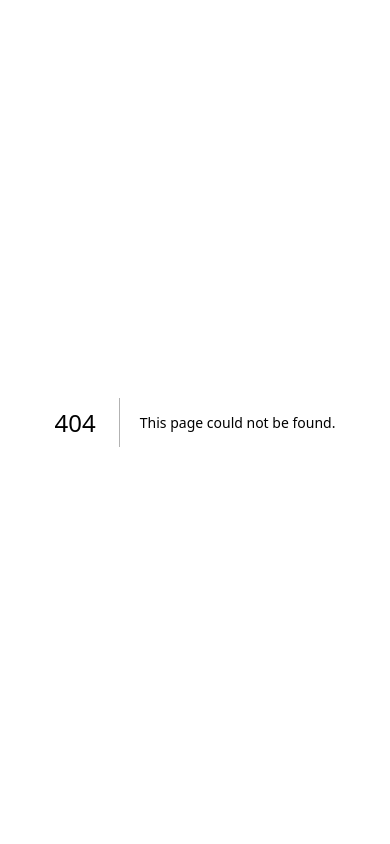
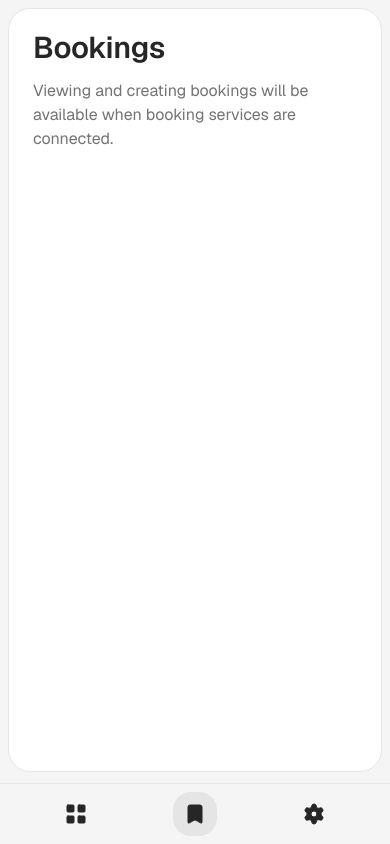
Before and after one commit to CEDT-Personal-PrameKung/iot-final-project, a Next.js app in the folder frontend/: page /bookings in a window 390 px wide. Before the commit this address had no page. Built offline with nearby package versions, Linux system fonts and the light colour scheme.

Commit message:
feat(frontend): add responsive navigation
- Add parking, bookings, and settings placeholder pages
- Provide a mobile bottom bar and desktop sidebar
- Redirect the root and test routes to the parking page

```diff
--- /dev/null
+++ b/frontend/src/app/bookings/page.tsx
@@ -0,0 +1,12 @@
+import { AppShell } from "@/components/shared/app-shell";
+
+export default function BookingsPage() {
+  return (
+    <AppShell activePath="/bookings">
+      <h1 className="type-heading-2">Bookings</h1>
+      <p className="type-paragraph mt-4 text-muted-foreground">
+        Viewing and creating bookings will be available when booking services are connected.
+      </p>
+    </AppShell>
+  );
+}
--- /dev/null
+++ b/frontend/src/app/home/page.tsx
@@ -0,0 +1,12 @@
+import { AppShell } from "@/components/shared/app-shell";
+
+export default function HomePage() {
+  return (
+    <AppShell activePath="/home">
+      <h1 className="type-heading-2">Parking spots</h1>
+      <p className="type-paragraph mt-4 text-muted-foreground">
+        Real-time parking availability is not connected yet.
+      </p>
+    </AppShell>
+  );
+}
--- a/frontend/src/app/page.tsx
+++ b/frontend/src/app/page.tsx
@@ -1,69 +1,5 @@
-import Image from "next/image";
+import { redirect } from "next/navigation";
 
-export default function Home() {
-  return (
-    <div className="flex flex-col flex-1 items-center justify-center bg-zinc-50 font-sans dark:bg-black">
-      <main className="flex flex-1 w-full max-w-3xl flex-col items-center justify-between py-32 px-16 bg-white dark:bg-black sm:items-start">
-        <Image
-          className="dark:invert h-5 w-[100px]"
-          src="/next.svg"
-          alt="Next.js logo"
-          width={100}
-          height={20}
-          priority
-        />
-        <div className="flex flex-col items-center gap-6 text-center sm:items-start sm:text-left">
-          <h1 className="max-w-xs text-3xl font-semibold leading-10 tracking-tight text-black dark:text-zinc-50">
-            To get started, edit the{" "}
-            <code className="rounded bg-black/[.06] px-1.5 py-0.5 font-mono text-[0.9em] dark:bg-white/[.08]">
-              page.tsx
-            </code>{" "}
-            file.
-          </h1>
-          <p className="max-w-md text-lg leading-8 text-zinc-600 dark:text-zinc-400">
-            Looking for a starting point or more instructions? Head over to{" "}
-            <a
-              href="https://vercel.com/templates?framework=next.js&utm_source=create-next-app&utm_medium=appdir-template-tw&utm_campaign=create-next-app"
-              className="font-medium text-zinc-950 dark:text-zinc-50"
-            >
-              Templates
-            </a>{" "}
-            or the{" "}
-            <a
-              href="https://nextjs.org/learn?utm_source=create-next-app&utm_medium=appdir-template-tw&utm_campaign=create-next-app"
-              className="font-medium text-zinc-950 dark:text-zinc-50"
-            >
-              Learning
-            </a>{" "}
-            center.
-          </p>
-        </div>
-        <div className="flex flex-col gap-4 text-base font-medium sm:flex-row">
-          <a
-            className="flex h-12 w-full items-center justify-center gap-2 rounded-full bg-foreground px-5 text-background transition-colors hover:bg-[#383838] dark:hover:bg-[#ccc] md:w-[158px]"
-            href="https://vercel.com/new?utm_source=create-next-app&utm_medium=appdir-template-tw&utm_campaign=create-next-app"
-            target="_blank"
-            rel="noopener noreferrer"
-          >
-            <Image
-              className="dark:invert h-[14px] w-4"
-              src="/vercel.svg"
-              alt="Vercel logomark"
-              width={16}
-              height={14}
-            />
-            Deploy Now
-          </a>
-          <a
-            className="flex h-12 w-full items-center justify-center rounded-full border border-solid border-black/[.08] px-5 transition-colors hover:border-transparent hover:bg-black/[.04] dark:border-white/[.145] dark:hover:bg-[#1a1a1a] md:w-[158px]"
-            href="https://nextjs.org/docs?utm_source=create-next-app&utm_medium=appdir-template-tw&utm_campaign=create-next-app"
-            target="_blank"
-            rel="noopener noreferrer"
-          >
-            Documentation
-          </a>
-        </div>
-      </main>
-    </div>
-  );
+export default function IndexPage() {
+  redirect("/home");
 }
--- /dev/null
+++ b/frontend/src/app/settings/page.tsx
@@ -0,0 +1,10 @@
+import { AppShell } from "@/components/shared/app-shell";
+
+export default function SettingsPage() {
+  return (
+    <AppShell activePath="/settings">
+      <h1 className="type-heading-2">Settings</h1>
+      <p className="type-paragraph mt-4 text-muted-foreground">Settings will be available in the future.</p>
+    </AppShell>
+  );
+}
--- /dev/null
+++ b/frontend/src/app/test/page.tsx
@@ -0,0 +1,5 @@
+import { redirect } from "next/navigation";
+
+export default function TestPage() {
+  redirect("/home");
+}
--- /dev/null
+++ b/frontend/src/components/shared/app-shell.tsx
@@ -0,0 +1,46 @@
+import { Bookmark, LayoutGrid, Settings, Triangle } from "lucide-react";
+import Link from "next/link";
+
+import { cn } from "@/lib/utils";
+
+const navigationItems = [
+  { label: "Parking", href: "/home", icon: LayoutGrid },
+  { label: "Bookings", href: "/bookings", icon: Bookmark },
+  { label: "Settings", href: "/settings", icon: Settings },
+] as const;
+
+type AppShellProps = {
+  activePath: (typeof navigationItems)[number]["href"];
+  children: React.ReactNode;
+};
+
+export function AppShell({ activePath, children }: AppShellProps) {
+  return (
+    <div className="flex min-h-screen gap-2 bg-[#f5f5f5] p-2 pb-[calc(4.5rem+env(safe-area-inset-bottom))] text-neutral-800 md:pb-2">
+      <aside className="fixed inset-x-0 bottom-0 z-10 flex justify-center border-t border-[#e5e5e5] bg-[#f5f5f5] px-4 pt-2 pb-[calc(0.5rem+env(safe-area-inset-bottom))] md:static md:w-[76px] md:shrink-0 md:flex-col md:items-center md:gap-4 md:border-0 md:p-0 md:py-4">
+        <div className="hidden size-11 items-center justify-center md:flex" aria-label="Application">
+          <Triangle className="size-6 fill-current" strokeWidth={2} aria-hidden="true" />
+        </div>
+        <nav aria-label="Main navigation" className="flex w-full max-w-sm items-center justify-around md:w-auto md:max-w-none md:flex-1 md:flex-col md:justify-center md:gap-4">
+          {navigationItems.map(({ label, href, icon: Icon }) => (
+            <Link
+              key={href}
+              href={href}
+              aria-label={label}
+              aria-current={activePath === href ? "page" : undefined}
+              className={cn(
+                "flex size-11 items-center justify-center rounded-2xl transition-colors hover:bg-neutral-300 focus-visible:outline-2 focus-visible:outline-offset-2 focus-visible:outline-neutral-500",
+                activePath === href && "bg-[#e5e5e5]",
+              )}
+            >
+              <Icon className="size-6 fill-current [&_circle]:fill-[#f5f5f5]" strokeWidth={1} aria-hidden="true" />
+            </Link>
+          ))}
+        </nav>
+      </aside>
+      <main className="min-h-[calc(100vh-5rem-env(safe-area-inset-bottom))] min-w-0 flex-1 rounded-3xl border border-[#e5e5e5] bg-white p-6 sm:p-8 md:min-h-[calc(100vh-1rem)]">
+        {children}
+      </main>
+    </div>
+  );
+}
```
